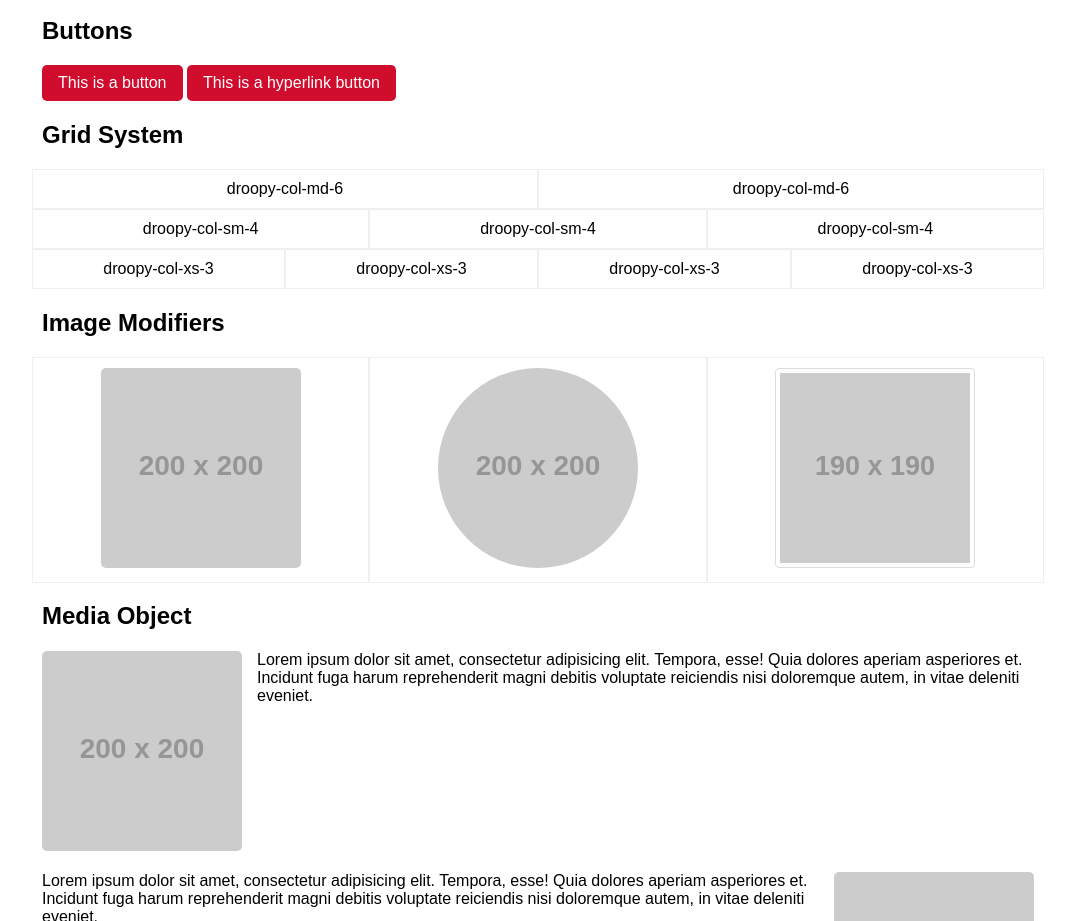
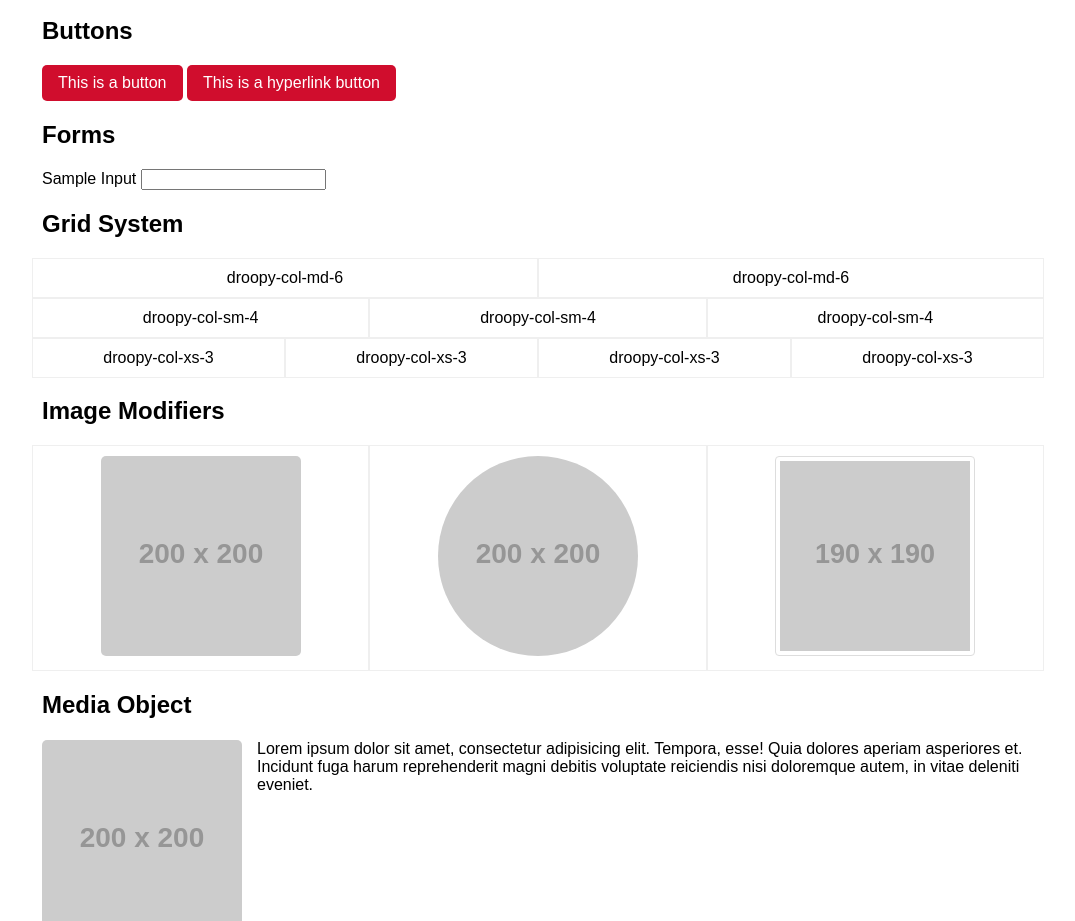
Before and after one commit to allejo/Droopy, a website: page sample/index.html in a window 1280 px wide. Shown: the part 938-1859 px from the top of the page, without its empty margins (102-1177 px from the left). Drawn offline with Linux system fonts and the light colour scheme; placeholder pictures from the web are drawn by us.

Commit message:
Add sample for Droopy forms

```diff
--- a/sample/index.html
+++ b/sample/index.html
@@ -79,6 +79,16 @@
 
             <div class="droopy-btn droopy-btn-red">This is a button</div>
             <a class="droopy-btn droopy-btn-red" href="#">This is a hyperlink button</a>
+
+            <!-- Forms -->
+            <h2>Forms</h2>
+
+            <form>
+                <div class="droopy-form-group">
+                    <label for="sample" class="required">Sample Input</label>
+                    <input type="text" name="sample">
+                </div>
+            </form>
 
             <!-- Grid System -->
             <h2>Grid System</h2>
```
